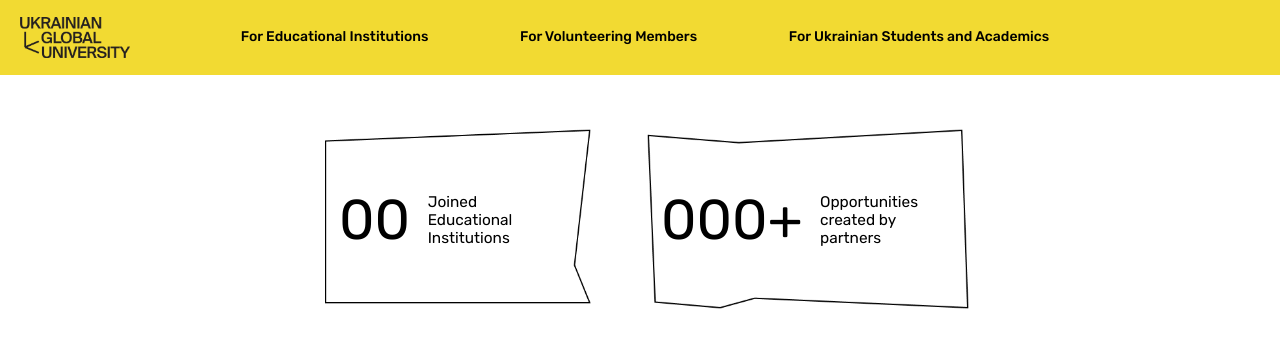
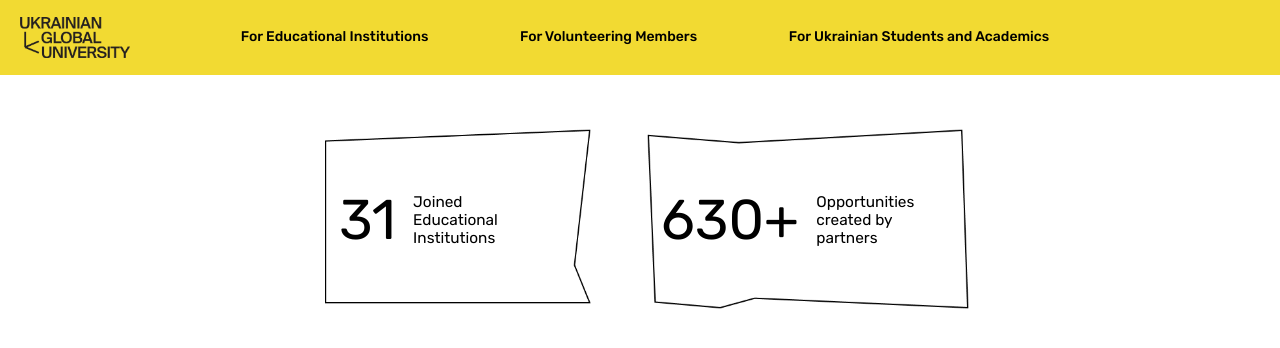
Before and after one commit to rudnitskih/uglobal-partners, a React (Create React App) app: page / in a window 1280 px wide. Shown: the top 348 px of the page. Built offline with nearby package versions, Linux system fonts and the light colour scheme; no server answers.

Commit message:
Add CountUp

```diff
--- a/package.json
+++ b/package.json
@@ -8,6 +8,7 @@
     "@testing-library/user-event": "^13.5.0",
     "papaparse": "^5.3.2",
     "react": "^16.0.0",
+    "react-countup": "^6.2.0",
     "react-dom": "^16.0.0",
     "react-modal": "^3.14.4",
     "react-scripts": "5.0.0",
--- a/src/StatsBar/StatsBar.jsx
+++ b/src/StatsBar/StatsBar.jsx
@@ -1,22 +1,22 @@
+import React from 'react';
 import { useState } from 'react';
 import './StatsBar.scss';
+import CountUp from "react-countup";
 
 export const StatsBar = ({data}) => {
   const [isTooltipVisible, setIsTooltipVisible] = useState(false);
-  const joinedUniversities = data ? data.length : '00';
+  const joinedUniversities = data ? data.length : 31;
   const opportunitiesLength = data ? data.reduce((acc, univesity) => {
     const scholarships = Number(univesity['Students Scholarships']);
     const positions = Number(univesity['Academic Positions/Appointments']);
 
     return acc + scholarships + positions;
-  }, 0) : '000';
+  }, 0) : 630;
 
   return (
     <div className="stats-bar">
       <div className="stats-item stats-item-1" >
-        <div className="stats-num">
-          {joinedUniversities}
-        </div>
+        <CountUp className="stats-num" end={joinedUniversities} duration={1} preserveValue={true}/>
         <div className="stats-description">Joined Educational Institutions</div>
       </div>
 
@@ -26,7 +26,8 @@ export const StatsBar = ({data}) => {
         onMouseLeave={() => setIsTooltipVisible(false)}
       >
         <div className="stats-num">
-          {`${opportunitiesLength}+`}
+          <CountUp end={opportunitiesLength} duration={2} preserveValue={true}/>
+          +
         </div>
         <div className="stats-description">
           Opportunities created by partners
--- a/src/UniversityDetailsModal/UniversityDetailsModal.jsx
+++ b/src/UniversityDetailsModal/UniversityDetailsModal.jsx
@@ -28,7 +28,7 @@ export const UniversityDetailsModal = ({ university, onClose }) => {
       <div className="modal-header">
         <div className="modal-title">
           { logoDriveId && (
-            <img src={`https://drive.google.com/uc?export=view&id=${logoDriveId}`} className="modal-title-logo"/>)
+            <img src={`https://drive.google.com/uc?export=view&id=${logoDriveId}`} className="modal-title-logo" alt="Logo"/>)
           }
           <div className="modal-title-text">{universityName}</div>
           <div className="flag mini"
```
Also changed, not shown: 1 other file (tests, documents, lock files or other folders).
